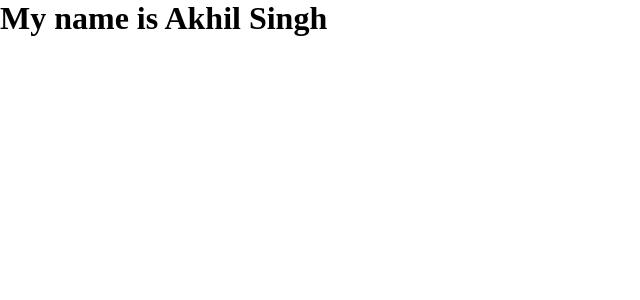
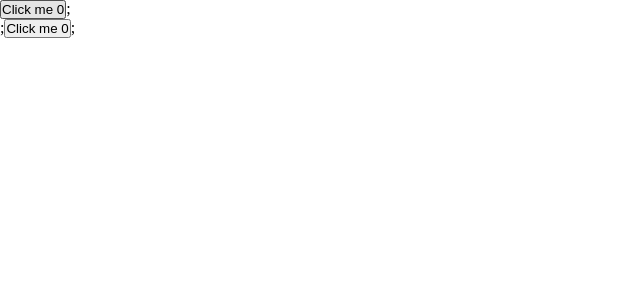
Before and after one commit to Devveloper122/University-Website, a React (Create React App) app: page / in a window 1280 px wide. Shown: the top 300 px of the page, without its empty margins (0-640 px from the left). Built offline with nearby package versions, Linux system fonts and the light colour scheme; a web font is replaced by a local one.

Commit message:
useEffect hook

```diff
--- a/src/App.jsx
+++ b/src/App.jsx
@@ -1,21 +1,24 @@
-import React, { createContext } from "react";
-import CompA from './CompA';
-
-
-const FirstName = createContext();
-const LastName = createContext();
+import React, { useState } from "react";
+import { useEffect } from "react";
 
 const App =()=>{
-    return (
+    const [score ,Setscore] = useState(0);
+    const [score2 ,Setscore2] = useState(0);
+
+    // this 'useEffect' will automatically be called after render
+    // method is called.
+    useEffect(()=>{
+        alert('I am Clicked');
+    } ,[score]);
+
+    return(
         <>
-            <FirstName.Provider value="Akhil">
-            <LastName.Provider value = "Singh">
-                <CompA/>
-            </LastName.Provider>
-            </FirstName.Provider >
+            <button onClick={()=>{Setscore(score+1)}}> Click me {score} </button>;
+            <br/>;
+            <button onClick={()=>{Setscore2(score2+1)}}> Click me {score2} </button>;
         </>
     );
+
 };
 
 export default App;
-export {FirstName ,LastName};
--- a/src/CompA.jsx
+++ /dev/null
@@ -1,10 +0,0 @@
-import React from "react";
-import CompB from './CompB';
-
-const CompA=()=>{
-    return (
-        <CompB/>
-    );
-};
-
-export default CompA;
--- a/src/CompB.jsx
+++ /dev/null
@@ -1,10 +0,0 @@
-import React from "react";
-import CompC from './CompC';
-
-const CompB=()=>{
-    return (
-        <CompC/>
-    )
-};
-
-export default CompB;
--- a/src/CompC.jsx
+++ /dev/null
@@ -1,17 +0,0 @@
-import React, { useContext } from "react";
-import { FirstName ,LastName} from "./App";
-
-const CompC=()=>{
-    // always use react hooks inside and at the top of Component
-    // function.
-    const fname = useContext(FirstName);
-    const lname = useContext(LastName);
-
-    return (
-        <>
-            <h1>My name is {fname} {lname} </h1>
-        </>
-    );
-};
-
-export default CompC;
```
